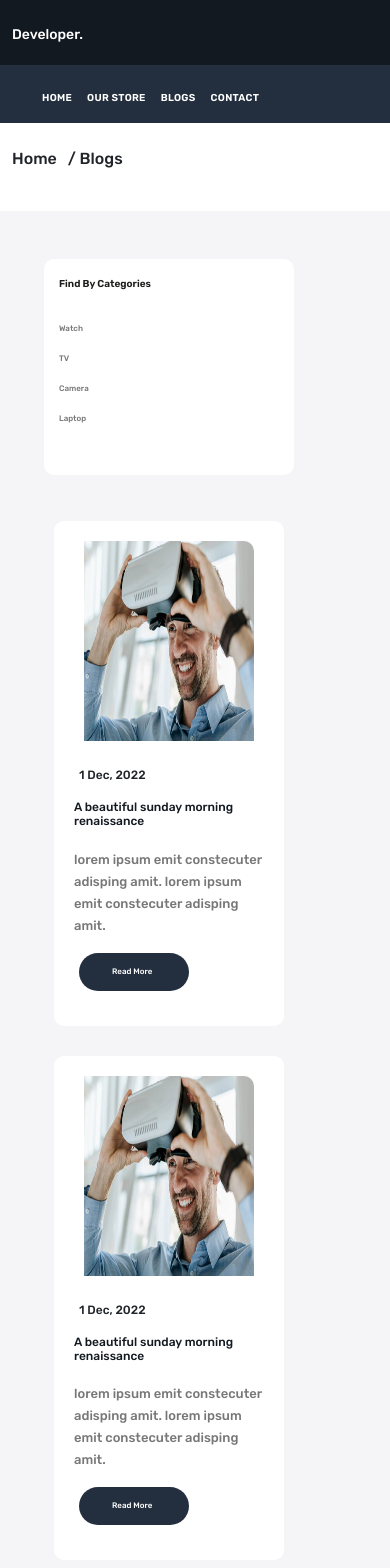
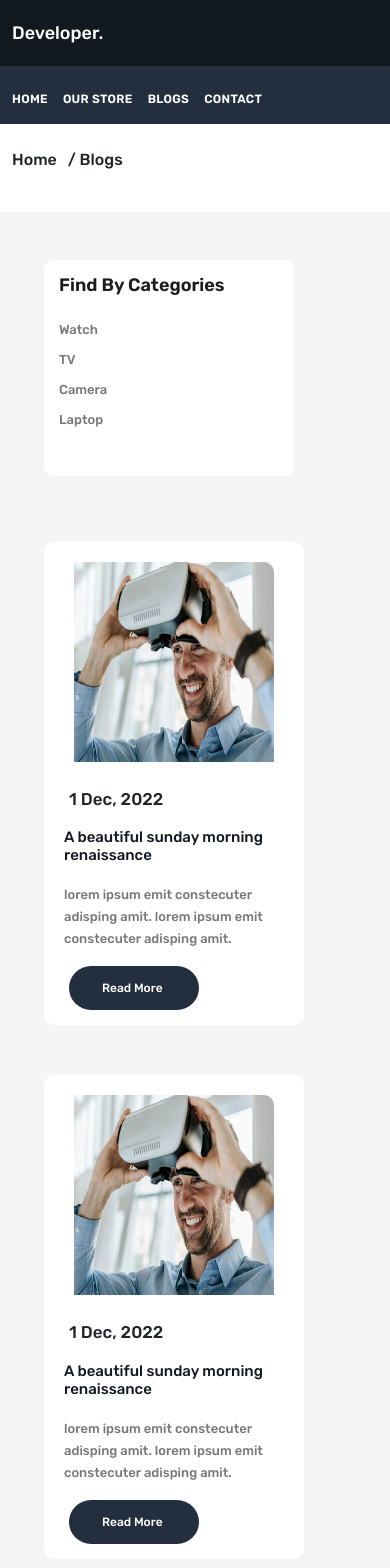
Before and after one commit to SAHIBAKHATOON/E-Commerce, a React (Create React App) app: page /blogs in a window 390 px wide. Shown: the top 1568 px of the page. Built offline with nearby package versions, Linux system fonts and the light colour scheme.

Commit message:
nineth commit

```diff
--- a/src/App.css
+++ b/src/App.css
@@ -718,7 +718,7 @@ margin-bottom: 0;
        display: none;
     }
     .header-upper a{
-     font-size: 14px;
+     font-size: 18px;
      padding-bottom: 10px;
     }
     .header-bottom{
@@ -738,7 +738,7 @@ margin-bottom: 0;
     }
     .header-upper-link{
       margin-top: -30px;
-        margin-left: 100px;
+            margin-left: 100px;
     }
     .header-upper-link img{
         height: 15px;
@@ -753,7 +753,10 @@ margin-bottom: 0;
     display: none;
    }
    .header-bottom .menu-links a{
-        font-size: 10px;
+        font-size: 12px;
+    }
+    .header-bottom .menu-links{
+        margin-left: -30px;
     }
     /* ----------HOME----------------- */
     .main-banner img{
@@ -789,33 +792,31 @@ margin-bottom: 0;
         max-width: 395px;
      }
      .home-wrapper-2 p{
-        margin-left: -35px;
+        margin-left: -38px;
         padding-top: 80px;
-        font-size: 8px;
+        font-size: 10px;
      }
      .home-wrapper-3 h6{
         display: none;
      }
      .home-wrapper-3 p{
-        margin-left: -17px;
+        margin-left: -15px;
      }
-
     .services img{
-        margin-left: 8px;
+        margin-left: 12px;
         height: 19px;
         width: 19px;
     }
-
     .categories h6{
         font-size: 10px;
     }
     .categories p{
-        font-size: 9px;
+        font-size: 12px;
     }
     .categories img{
 
-        width: 20px;
-        height: 20px;
+        width: 25px;
+        height: 30px;
     }
     .featured-wrapper{
         display: none;
@@ -838,7 +839,7 @@ margin-bottom: 0;
         padding-top: 40px;
         width: 100px;
         padding-left: 90px;
-        font-size: 10px;
+        font-size: 15px;
     }
     .famous-wrapper h6{
         display: none;
@@ -871,34 +872,43 @@ margin-bottom: 0;
         height: 150px;
     }
     .special-product-card{
-        width: 240px;
-        margin-left: 50px;
+        width: 260px;
+        margin-left: 30px;
+        margin-top: 50px;
     }
     .special-wrapper h3{
-        font-size: 16px;
+        font-size: 23px;
+        margin-bottom: -10px;
     }
     .special-product-card h5{
         margin-top: 50px;
-        font-size: 12px;
+        font-size: 19px;
      }
      .special-product-card h6{
-        font-size: 10px;
-        width: 90px;
+        font-size: 13px;
+        width: 120px;
+    }
+    .special-product-card a{
+        font-size: 12px;
+        width: 140px;
     }
     .special-product-card span{
         display: none;
    }
    .prod-count p{
-    font-size: 10px;
+    font-size: 14px;
     margin-top: -90px;
     margin-left: -15px;
 }
 .progress{
     margin-left: -30px;
 }
-.special-product-card .discount-till{
+.special-product-card .discount-till b,
+.special-product-card .discount-till p{
     margin-left: 20px;
     margin-top: -60px;
+    font-size: 14px;
+    display: none;
 }
     .special-product-card .price{
         font-size: 10px;
@@ -922,7 +932,7 @@ margin-bottom: 0;
      /*-------------- FOOTER---------------- */
 
      .footer-top-data h2{
-        font-size: 16px;
+        font-size: 21px;
      }
      .footer-top-data img{
         height: 20px;
@@ -932,13 +942,13 @@ margin-bottom: 0;
         overflow: hidden;
      }
      footer h4{
-        font-size: 12px;
+        font-size: 16px;
      }
       footer p{
         font-size: 10px;
       }
      footer a{
-        font-size: 10px;
+        font-size: 12px;
      }
      address{
         font-size: 10px;
@@ -950,25 +960,27 @@ margin-bottom: 0;
      .footer-2{
         max-width: 395px;
         overflow: hidden;
-        height: 350px;
+        height: 420px;
      }
       .privacy{
-         margin-top: -305px;
-        padding-left: 120px;
+         margin-top: -380px;
+        padding-left: 125px;
       }
       .about{
-        margin-top: -280px;
-        padding-left: 210px;
+        margin-top: -313px;
+        padding-left: 235px;
       }
       .quick{
-        margin-top: -150px;
-        padding-left: 290px;
+        margin-top: -166px;
+        padding-left: 320px;
       }
      .footer-3{
         max-width: 395px;
         overflow: hidden;
-        text-align: center;
-
+        text-align: center
+     }
+     .footer-3 p{
+        font-size: 15px;
      }
      .social-icons{
     padding-top: 110px;
@@ -984,16 +996,19 @@ margin-bottom: 0;
     margin-left: 20px;
  }
  .store-wrapper h3{
-font-size: 11px;
+font-size: 16px;
  }
  .store-wrapper li{
-    font-size: 10px;
+    font-size: 13px;
+ }
+ .filter-card h3{
+    font-size: 18px;
  }
  .filter-card h5{
-    font-size: 9px;
+    font-size: 11px;
  }
  .form-check{
-    font-size: 5px;
+    font-size: 9px;
  }
  .form-floating {
     display: none;
@@ -1013,6 +1028,10 @@ font-size: 11px;
  }
  .sub-title{
     margin-top: 10px;
+    font-size: 15px;
+ }
+ .filter-card span{
+    font-size: 12px;
  }
  .filter-sort-grid{
     min-width: 250px;
@@ -1031,6 +1050,10 @@ font-size: 11px;
  display: inline-block;
  display: none;
  }
+ .random-products h5,
+ .random-products b {
+    font-size: 14px;
+ }
  /* ----------BLOG WRAPPER------- */
 
  .card-image img{
@@ -1039,52 +1062,62 @@ font-size: 11px;
     margin-left: -30px;
  }
  .blog-wrapper .section-heading{
-    font-size: 16px;
+    font-size: 23px;
+    margin-bottom: -50px;
  }
  .blog-content .date{
-     font-size: 12px;
+     font-size: 17px;
      margin-left: 10px;
      margin-top: -70px;
  }
  .blog-content .title{
-    font-size: 12px;
+    font-size: 15px;
     margin-bottom: -60px;
     margin-left: 5px;
  }
  .blog-wrapper p{
-    font-size: 9px;
+    font-size: 15px;
     margin-left: 5px;
  }
  .blog-content a{
-     font-size: 8px;
+     font-size: 12px;
+     width: 130px;
  }
    .blog-card{
-    min-width: 230px;
-    margin-top: 30px;
-    margin-left: 30px;
-   }
-   .blog-wrapper h3{
-    font-size: 10px;
-   }
-   .blog-wrapper li{
-    font-size: 8px;
+    min-width: 260px;
+    overflow: hidden;
+    margin-top: 50px;
+    margin-left: 20px;
    }
    .near{
-    font-size: 10px;
+    font-size: 13px;
    }
    .contact-title{
-    font-size: 15px;
+    font-size: 19px;
+   }
+   address{
+    font-size: 14px;
+    /* display: none; */
+   }
+   .main-product-wrapper{
+    display: none;
+   }
+   .description-wrapper {
+    display: none;
+   }
+   .reviews-wrapper {
+    display: none;
    }
      iframe{
         height: 200px;
         margin-bottom: 30px;
      }
    .near p{
-    font-size: 8px;
+    font-size: 13px;
 
    }
    /* ---------MAIN PRODUCT------- */
-   .main-product-details .star{
+   /* .main-product-details .star{
     height: 20px;
    }
     .review{
@@ -1104,8 +1137,8 @@ font-size: 11px;
    }
    .heart{
     height: 15px;
-    }
-    .link a{
+    } */
+    /* .link a{
         display: none;
     }
     .description-wrapper h4{
@@ -1119,14 +1152,15 @@ font-size: 11px;
         display: none;
     }
     .button{
-        font-size: 8px;
-        width: 110px;
+        font-size: 10px;
+        width: 120px;
         margin-bottom: 20px;
+
     }
     #review{
         font-size: 13px;
     }
     .reviews-wrapper h4{
         font-size: 12px;
-    }
+    }  */
 }
--- a/src/pages/Blog.js
+++ b/src/pages/Blog.js
@@ -15,7 +15,7 @@ const Blog = () => {
                 <div className='col-3'>
                 <div className='filter-card mb-3'>
                         <h3 className='filter-title'>Find By Categories</h3>
-                        <div>
+                        <div className='watch'>
                             <ul className='ps-0'>
                                 <li>Watch</li>
                                 <li>TV</li>
--- a/src/pages/Contact.js
+++ b/src/pages/Contact.js
@@ -45,7 +45,7 @@ const Contact = () => {
             <div className='near'>
               <ul className='ps-0'>
                 <li className='mb-3 d-flex gap-15 align-items-center'>
-                  {/* <  IoMdHome className='fs-5'/> */}
+
                   <address className='mb-0'>Hmo:277 , Near village Fazilnagar , Kushinagar, </address>
                 </li>
                 <li className='mb-3 d-flex gap-15 align-items-center'>
```
